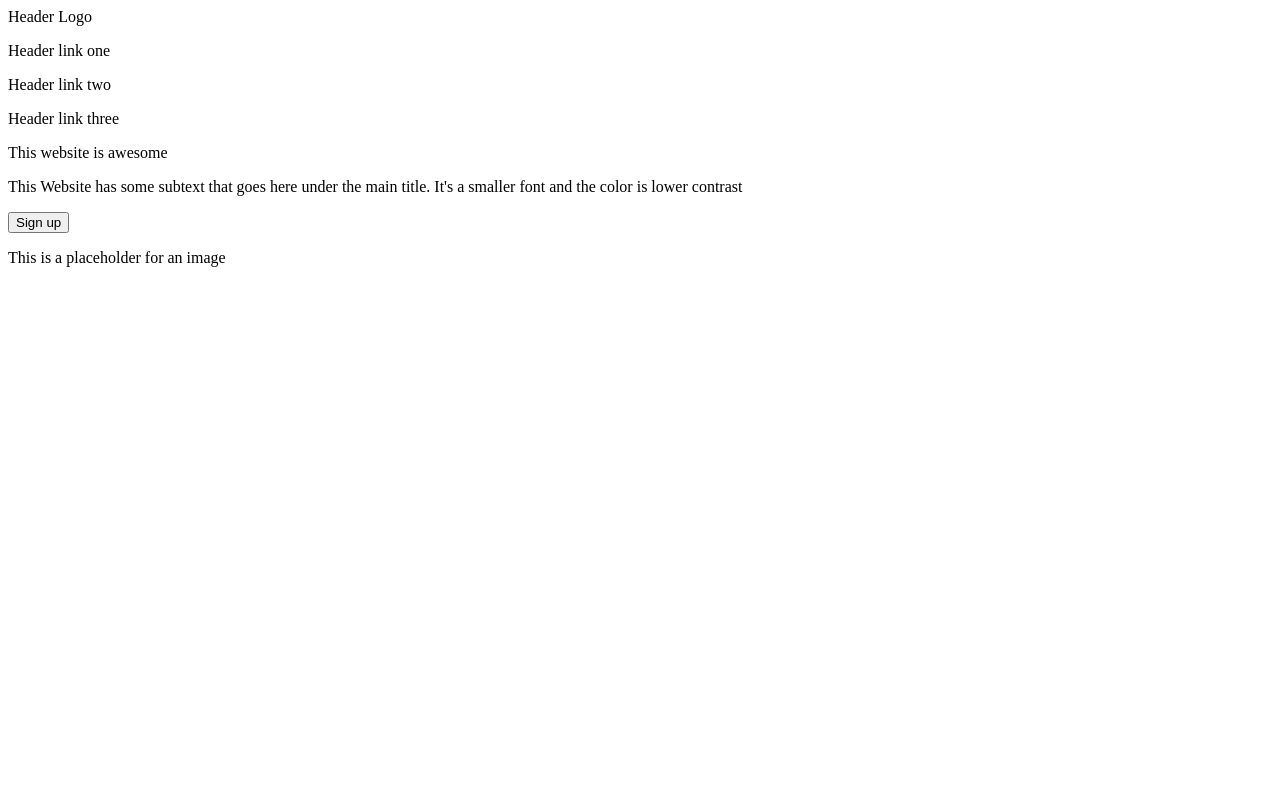
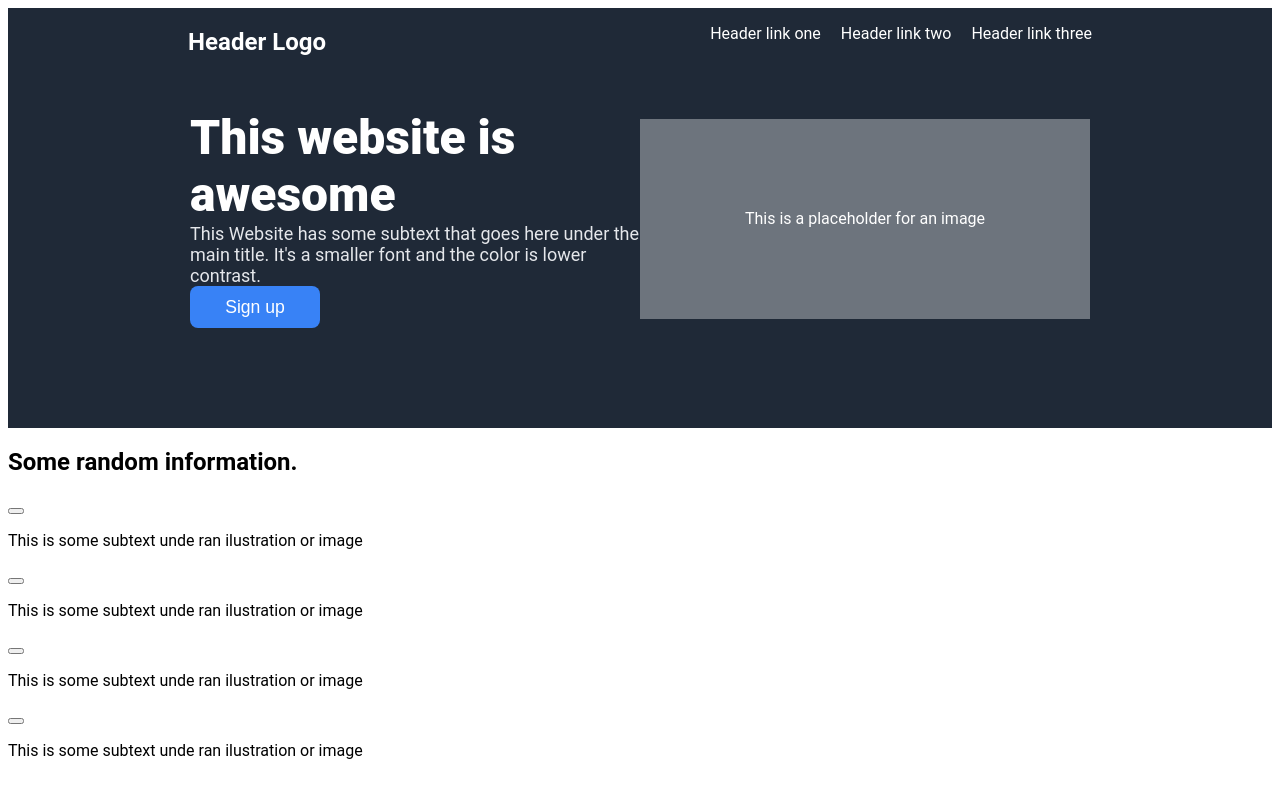
Before and after one commit to BigJetPunch/odin-landing-page, a plain HTML site: page index.html in a window 1280 px wide. Drawn offline with Linux system fonts and the light colour scheme.

Commit message:
Complete header and hero Completed header and hero sections of landing page for html and css.
Work todo:
Complete remaining landing page, finish information section and have ready for CSS

Possible issues to address later:
Would like to find a way to have header logo and hero text align together. If at all possible
look into changing gap for header links from px to em

```diff
--- a/index.html
+++ b/index.html
@@ -10,39 +10,52 @@
 <body>
 <div class="pagebody">
     <div class="header">
-        <nav class="nav">
-            <div class="logo">
-                Header Logo
+        <nav class="jc-space-around flex">
+            <div class="">
+                <h2>Header Logo</h2>
             </div>
-            <div class="links">
-                <p class="headerlink"> Header link one</p>
-                <p class="headerlink">Header link two</p>
-                <p class="headerlink">Header link three</p>
+            <div class="links flex">
+                <p> Header link one</p>
+                <p>Header link two</p>
+                <p>Header link three</p>
             </div>
         </nav>
-        <div class="introleft">
-        <div class="intro">
-            <p class="title">
-                This website is awesome
-            </p>
-            <p class="titletext">
-                This Website has some subtext that goes here under the main title. It's a smaller font and the color is lower contrast
-            </p>
-            <button class="titlesignup">
-                Sign up
-            </button>
-        </div>
-        <div class="introright">
-            <div class="intoimg">
-                <p>
-                This is a placeholder for an image
-                </p>
-            </div>
-        </div>
+        <div class="flex jc-center ai-center">
+          <div class="w-4 block">
+                <p class="awesome no-margin">This website is awesome</p>
+                <p class="awesome-secondary no-margin">This Website has some subtext that goes here under the main title. It's a smaller font and the color is lower contrast.</p>
+                <button class="button">Sign up</button>
+          </div>
+          <div class="">
+                <div class="w-4 h-2 hero-placeholder ai-center jc-space-around flex">
+                <p>This is a placeholder for an image</p>
+                </div>
+          </div>
         </div>
     </div>
     <!-- Placeholder, currently here -->
-    <div class="info"></div>
+    <div class="">
+    <h2 class="">Some random information.</h2>
+       <div class="">
+
+       <div><button class="">
+         </button>
+         <p>This is some subtext unde ran ilustration or image</p>
+       </div>
+       <div><button class="">
+         </button>
+         <p>This is some subtext unde ran ilustration or image</p>
+       </div>
+       <div><button class="">
+         </button>
+         <p>This is some subtext unde ran ilustration or image</p>
+       </div>
+       <div><button class="">
+         </button>
+         <p>This is some subtext unde ran ilustration or image</p>
+       </div>
+      </div>
+    </div>
     <div class="quote"></div>
     <div class="signup"></div>
     <div class="cr"></div>
--- a/styles.css
+++ b/styles.css
@@ -0,0 +1,99 @@
+/*Justify-between might work for header logo*/
+.pagebody {
+    box-sizing: border-box;
+    display: block;
+    font-family: 'roboto', sans-serif;
+}
+.header {
+    background-color: #1f2937;
+    color: white;
+    flex-direction: column;
+    align-items: flex-start;
+    padding-bottom: 100px;
+    margin: 0 auto;
+}
+
+/*Flexbox general*/
+
+.jc-space-around  {
+    justify-content: space-around;
+}
+.jc-space-evenly {
+    justify-content: space-evenly;
+}
+.jc-space-between {
+    justify-content: space-between;
+}
+.jc-center {
+    justify-content: center;
+}
+.ai-center {
+    align-items: center;
+}
+
+.flex {
+    display: flex;
+}
+.block {
+    display: block;
+}
+
+.column {
+    flex-direction: column;
+}
+
+/*text general*/
+
+.text-center{
+    text-align: center;
+    vertical-align: middle;
+}
+
+.no-margin {
+    margin-top: 0px;
+    margin-bottom: 0px;
+}
+
+.no-margin-left {
+    margin-left: 0px;
+}
+/*Unique classes*/
+
+.button {
+    background-color: #3882f6;
+    padding: 0.6em 2em;
+    border-radius: 8px;
+    color: white;
+    font-size: 1.1em;
+    border: 0;
+    cursor: pointer;
+}
+
+.links {
+    margin-left: 1.5rem;
+    align-items: center;
+    gap: 20px;
+    flex-direction: row;
+    padding-bottom: 50px;
+}
+
+.w-4 {
+    width: 450px;
+}
+
+.h-2 {
+    height: 200px;
+}
+
+.awesome {
+    font-size: 48px;
+    font-weight: 800;
+}
+.awesome-secondary {
+    font-size: 18px;
+    color: #e5e7eb;
+}
+
+.hero-placeholder {
+    background-color: rgb(109, 116, 125);
+}
```
